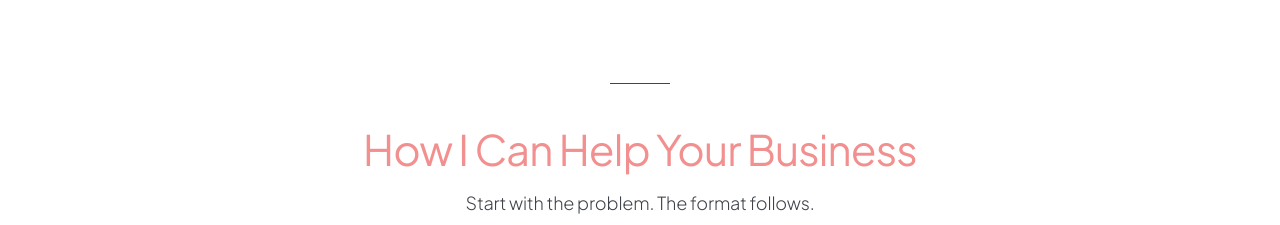
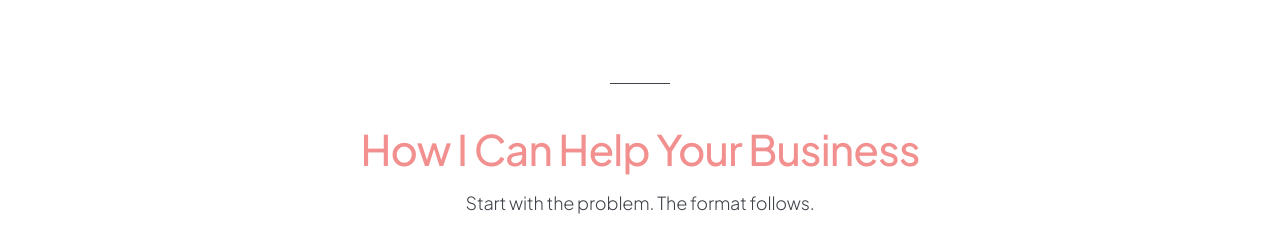
Before and after one commit to Irene2828/porfoliojuly, a Next.js app: page / in a window 1280 px wide. Shown: the part 880-1105 px from the top of the page. Built offline with nearby package versions, Linux system fonts and the light colour scheme.

Commit message:
Make section headings slightly bolder except hero

```diff
--- a/src/app/index.css
+++ b/src/app/index.css
@@ -1805,3 +1805,13 @@ h1, h2, h3, h4, h5, h6 {
   color: #ffffff !important;
   -webkit-text-fill-color: #ffffff !important;
 }
+
+/* Give section headings a slightly heavier weight while preserving the hero. */
+.v2-theme section:not(#home) h2,
+.v2-theme section:not(#home) h2 :is(span, em) {
+  font-weight: 500 !important;
+}
+
+.v2-theme section:not(#home) h2 strong {
+  font-weight: 600 !important;
+}
```
